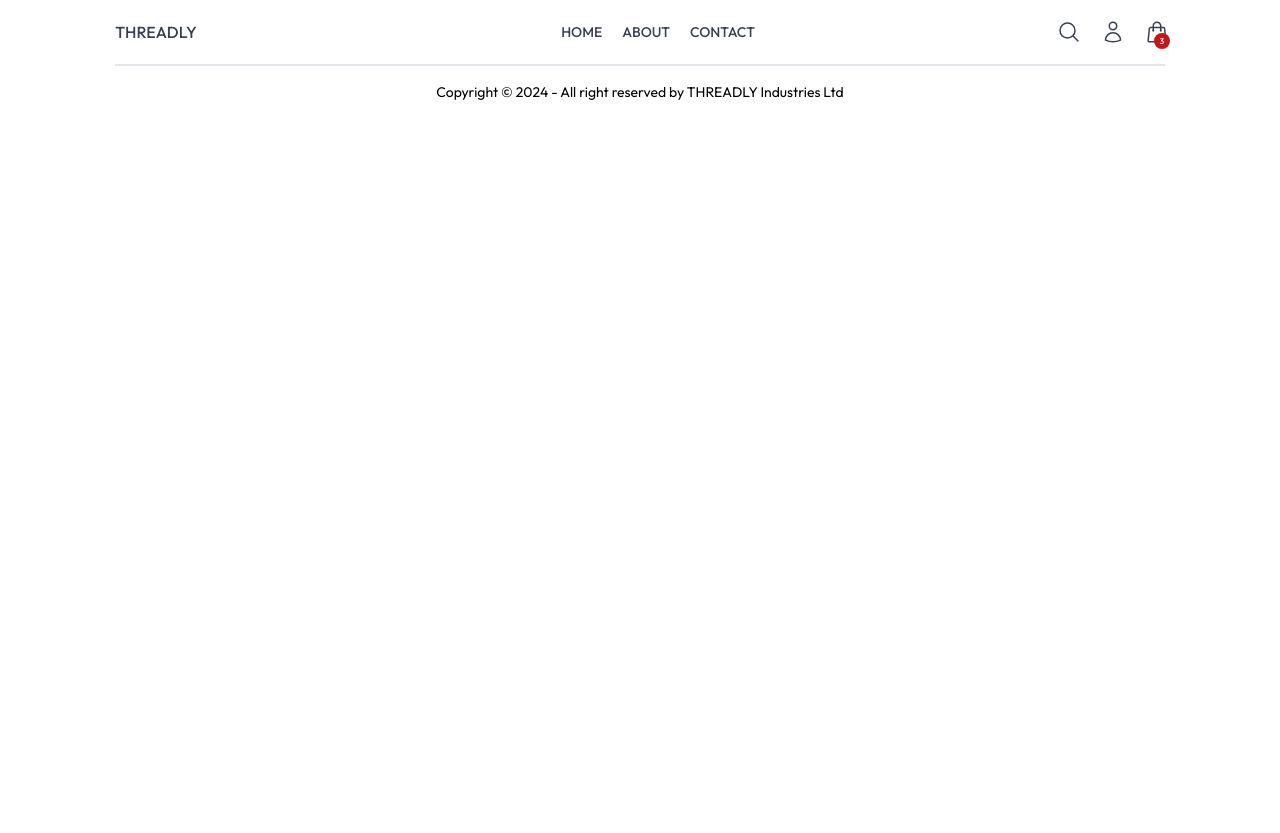
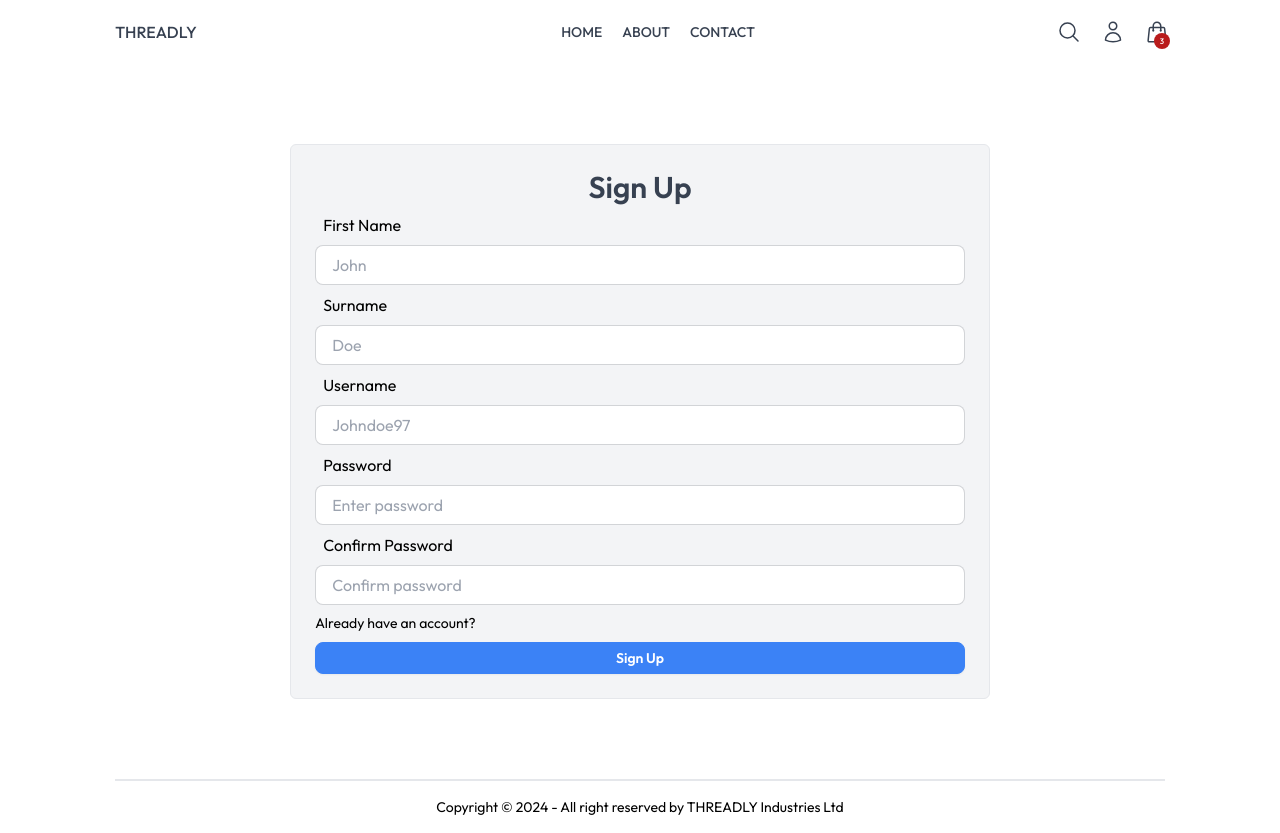
Before and after one commit to Shukrim433/Threadly, a React (Vite) app in the folder client/: page /signup in a window 1280 px wide. Before the commit the page ends 800 px from the top, so only its background shows below. Built offline with nearby package versions, Linux system fonts and the light colour scheme.

Commit message:
login and signup page UI design done

```diff
--- a/client/src/App.jsx
+++ b/client/src/App.jsx
@@ -10,6 +10,7 @@ import PlaceOrder from "./pages/PlaceOrder";
 import Orders from "./pages/Orders";
 import Contact from "./pages/Contact";
 import Footer from "./components/Footer/Footer";
+import Signup from "./pages/Signup";
 
 const App = () => {
   return (
@@ -22,6 +23,7 @@ const App = () => {
         <Route path="/product/:productId" element={<Product />} />
         <Route path="/cart" element={<Cart />} />
         <Route path="/login" element={<Login />} />
+        <Route path="/signup" element={<Signup />} />
         <Route path="/place-order" element={<PlaceOrder />} />
         <Route path="/orders" element={<Orders />} />
       </Routes>
--- a/client/src/pages/Login.jsx
+++ b/client/src/pages/Login.jsx
@@ -1,7 +1,76 @@
 import React from "react";
+import { Link } from "react-router-dom";
 
 const Login = () => {
-  return <div>Login</div>;
+  const [formState, setFormState] = useState({
+    username: "",
+    password: "",
+  });
+
+  const handleChange = (event) => {
+    const { name, value } = event.target;
+
+    setFormState({
+      ...formState,
+      [name]: value,
+    });
+  };
+
+  const handleSubmit = (event) => {
+    event.preventDefault();
+    // CONTINUE HERE - LOGIN LOGIC GOES HERE!
+  };
+
+  return (
+    <div className="signup flex flex-col items-center justify-center w-2/3 mt-20 mb-20 mx-auto border bg-gray-100 rounded-md ">
+      <div className="w-full p-6 rounded-md ">
+        <h1 className="text-3xl font-semibold text-center text-gray-700">
+          Login
+        </h1>
+        <form onSubmit={handleSubmit}>
+          <div>
+            <label className="label p-2">
+              <span className="text-base label-text text-black">Username</span>
+            </label>
+            <input
+              type="text"
+              placeholder="Johndoe97"
+              className="w-full input input-bordered h-10  bg-white"
+              value={formState.username}
+              name="username"
+              onChange={handleChange}
+            />
+          </div>
+          <div>
+            <label className="label p-2">
+              <span className="text-base label-text text-black">Password</span>
+            </label>
+            <input
+              type="password"
+              placeholder="Enter password"
+              className="w-full input input-bordered h-10  bg-white"
+              value={formState.password}
+              name="password"
+              onChange={handleChange}
+            />
+          </div>
+          <Link
+            to="/signup"
+            className="text-sm text-black hover:underline hover:text-blue-600 mt-2 inline-block"
+          >
+            {" "}
+            Dont have an account?
+          </Link>
+
+          <div>
+            <button className="btn btn-block btn-sm mt-2 bg-blue-500  border-blue-500 text-white">
+              Login
+            </button>
+          </div>
+        </form>
+      </div>
+    </div>
+  );
 };
 
 export default Login;
--- a/client/src/pages/Signup.jsx
+++ b/client/src/pages/Signup.jsx
@@ -1,7 +1,121 @@
-import React from "react";
+import React, { useState } from "react";
+import { Link } from "react-router-dom";
 
 const Signup = () => {
-  return <div>Signup</div>;
+  const [formState, setFormState] = useState({
+    firstName: "",
+    surname: "",
+    username: "",
+    password: "",
+    confirmPassword: "",
+  });
+
+  const handleChange = (event) => {
+    const { value, name } = event.target;
+    setFormState({
+      ...formState,
+      [name]: value
+    })
+  };
+
+  const handleSubmit = (event) => {
+    event.preventDefault()
+    // CONTINUE HERE - SIGNUP LOGIC GOES HERE!
+  }
+  return (
+    <div className="signup flex flex-col items-center justify-center w-2/3 mt-20 mb-20 mx-auto border bg-gray-100 rounded-md ">
+      <div className="w-full p-6 rounded-md ">
+        <h1 className="text-3xl font-semibold text-center text-gray-700">
+          Sign Up
+        </h1>
+        <form onSubmit={handleSubmit}>
+          <div>
+            <label className="label p-2">
+              <span className="text-base label-text text-black">
+                First Name
+              </span>
+            </label>
+            <input
+              type="text"
+              placeholder="John"
+              className="w-full input input-bordered h-10 bg-white"
+              name="firstName"
+              value={formState.firstName}
+              onChange={handleChange}
+            />
+          </div>
+          <div>
+            <label className="label p-2">
+              <span className="text-base label-text text-black">Surname</span>
+            </label>
+            <input
+              type="text"
+              placeholder="Doe"
+              className="w-full input input-bordered h-10 bg-white"
+              name="surname"
+              value={formState.surname}
+              onChange={handleChange}
+            />
+          </div>
+          <div>
+            <label className="label p-2">
+              <span className="text-base label-text text-black">Username</span>
+            </label>
+            <input
+              type="text"
+              placeholder="Johndoe97"
+              className="w-full input input-bordered h-10  bg-white"
+              name="username"
+              value={formState.username}
+              onChange={handleChange}
+            />
+          </div>
+          <div>
+            <label className="label p-2">
+              <span className="text-base label-text text-black">Password</span>
+            </label>
+            <input
+              type="password"
+              placeholder="Enter password"
+              className="w-full input input-bordered h-10  bg-white"
+              name="password"
+              value={formState.password}
+              onChange={handleChange}
+            />
+          </div>
+          <div>
+            <label className="label p-2">
+              <span className="text-base label-text text-black">
+                Confirm Password
+              </span>
+            </label>
+            <input
+              type="password"
+              placeholder="Confirm password"
+              className="w-full input input-bordered h-10  bg-white"
+              name="confirmPassword"
+              value={formState.confirmPassword}
+              onChange={handleChange}
+            />
+          </div>
+
+          <Link
+            to="/login"
+            className="text-sm text-black hover:underline hover:text-blue-600 mt-2 inline-block"
+          >
+            {" "}
+            Already have an account?
+          </Link>
+
+          <div>
+            <button className="btn btn-block btn-sm mt-2 bg-blue-500  border-blue-500 text-white">
+              Sign Up
+            </button>
+          </div>
+        </form>
+      </div>
+    </div>
+  );
 };
 
 export default Signup;
```
